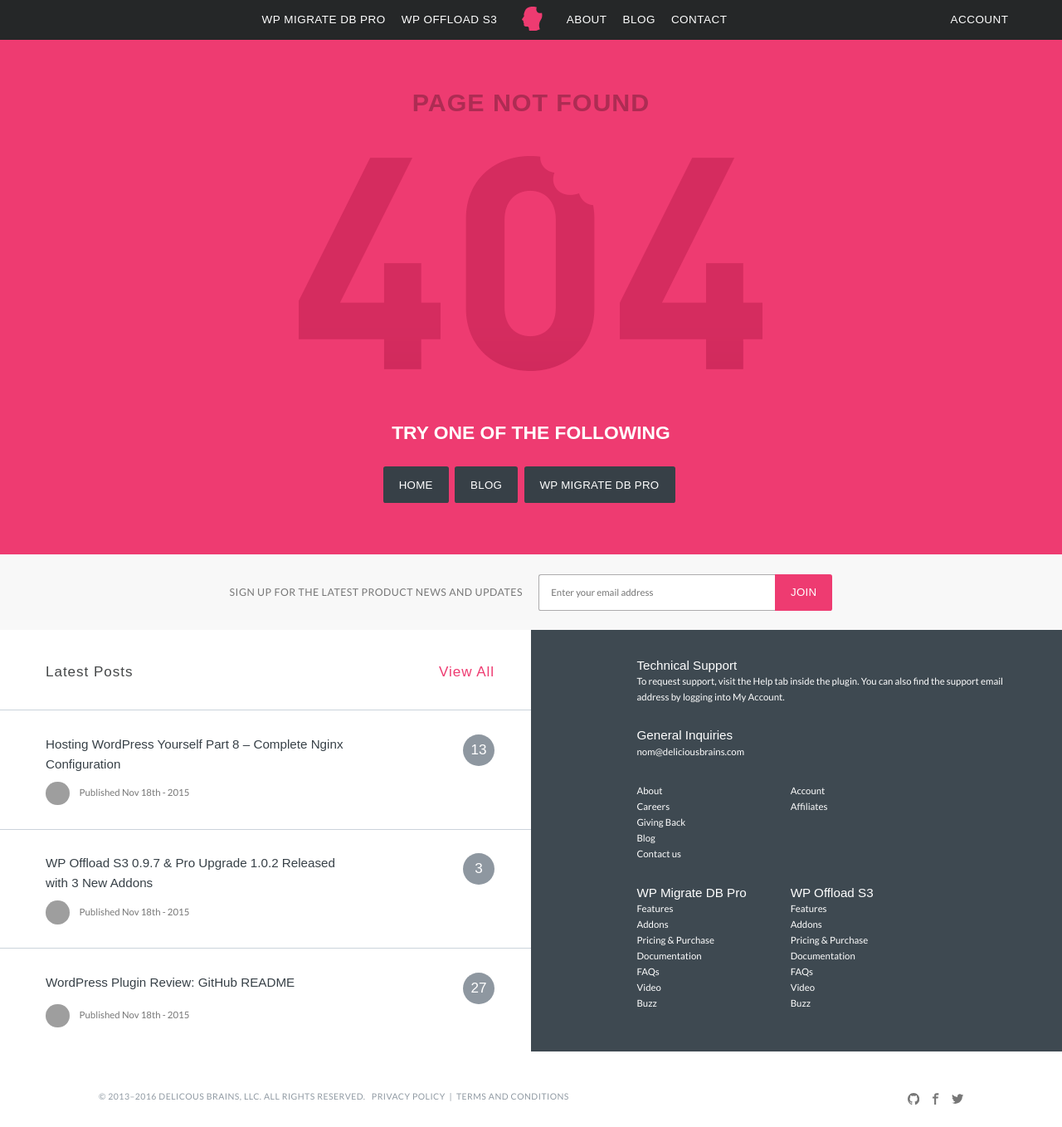
After one commit to deliciousbrains/new-site, a PHP site: page /404.php in a window 1280 px wide. The commit adds this page. Shown: the whole page at 83% size. Run offline with PHP 8.4, Linux system fonts and the light colour scheme; some libraries are stand-ins or nearby versions; grey boxes are pictures that could not be loaded.

Commit message:
404 page

```diff
--- /dev/null
+++ b/404.php
@@ -0,0 +1,25 @@
+<?php
+	$nav = '';
+	$page = '404';
+	include_once('parts/header.php');
+?>
+
+
+<header class="page-404">
+	<h1>Page Not Found</h1>
+
+	<img src="assets/images/404.png" alt="404 Page Not Found">
+
+	<h2>Try One of the Following</h2>
+
+	<div>
+		<a href="/index.php" class="btn">Home</a>
+		<a href="/blog.php" class="btn">Blog</a>
+		<a href="/migrate.php" class="btn">WP Migrate DB Pro</a>
+	</div>
+</header>
+
+
+
+
+<?php include_once('parts/footer.php'); ?>
--- a/assets/scss/layout/_header.scss
+++ b/assets/scss/layout/_header.scss
@@ -12,6 +12,11 @@
 
 		transform: translateY(0);
 		transition: all .2s $transition;
+
+		.page-404 & {
+			position: relative;
+			background-color: palette(grey,100);
+		}
 
 		@include bp(max 768px) {
 			position: fixed;
--- a/assets/scss/main.scss
+++ b/assets/scss/main.scss
@@ -64,6 +64,7 @@ License URI: http://www.gnu.org/licenses/gpl-2.0.html
 	'pages/buzz',
 	'pages/pricing',
 	'pages/jobs',
+	'pages/404',
 	'pages/blog';
 
 @import
--- /dev/null
+++ b/assets/scss/pages/_404.scss
@@ -0,0 +1,58 @@
+header.page-404 {
+	background-color: palette();
+
+	justify-content: center;
+	text-align: center;
+	max-width: $max-width;
+	position: relative;
+	left: 50%;
+	transform: translateX(-50%);
+
+	padding: 3rem 5%;
+
+	&::before,&::after {
+		content: '';
+		position: absolute;
+		top: 0;
+		left: 100%;
+		bottom: 0;
+		background: palette();
+		width: 99rem;
+	}
+	&::after {
+		left: auto;
+		right: 100%;
+	}
+
+	@include bp(1220px) {
+		padding-left: 0;
+		padding-right: 0;
+	}
+
+	h1 {
+		font-weight: bold;
+		text-transform: uppercase;
+		font-size: 1.6rem;
+		color: palette(brand,400);
+		margin-bottom: 2.5rem;
+	}
+
+	img {
+		max-width: 90%;
+		height: auto;
+	}
+
+	h2 {
+		color: #fff;
+		margin: 3rem 0 1.25rem;
+	}
+
+	.btn {
+		background-color: palette(slate,300);
+		&:hover {
+			background-color: palette(slate,500);
+		}
+	}
+
+
+}
--- a/assets/scss/utils/_variables.scss
+++ b/assets/scss/utils/_variables.scss
@@ -68,6 +68,7 @@ $sizes: map-values($rootsizes);
 $palettes: (
 	brand: (
 		200: #951c41,
+		400: #ad2c53,
 		500: #ee3b71,
 		800: #fad3e1
 	),
--- a/parts/header.php
+++ b/parts/header.php
@@ -29,7 +29,7 @@
 	<script src="/assets/js/vendor/modernizr.js"></script>
 
 </head>
-<body>
+<body class="<?php echo ( $page == '404' ) ? 'page-404' : ''; ?>">
 	<?php include_once($_SERVER['DOCUMENT_ROOT'].'/parts/svg-defs.php'); ?>
 	<!--[if IE]>
 		<p class="chromeframe">You are using an <strong>outdated</strong> browser. Please <a href="http://browsehappy.com/">upgrade your browser</a> or <a href="http://www.google.com/chromeframe/?redirect=true">activate Google Chrome Frame</a> to improve your experience.</p>
```
Also changed, not shown: assets/scss/pages/_contact.scss (+0 -44 lines), assets/css/main.css, assets/css/main.min.css, assets/images/404.png (added).
